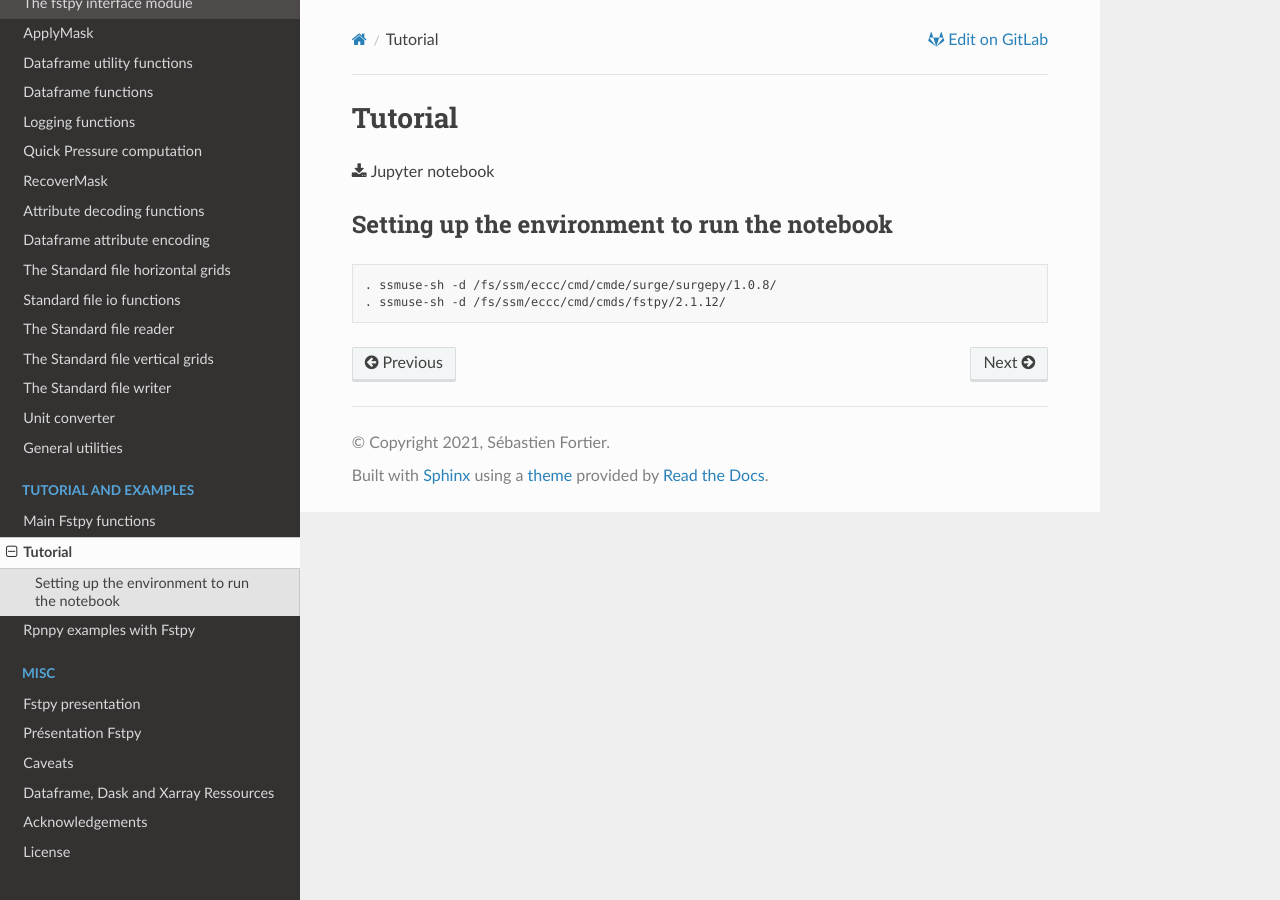
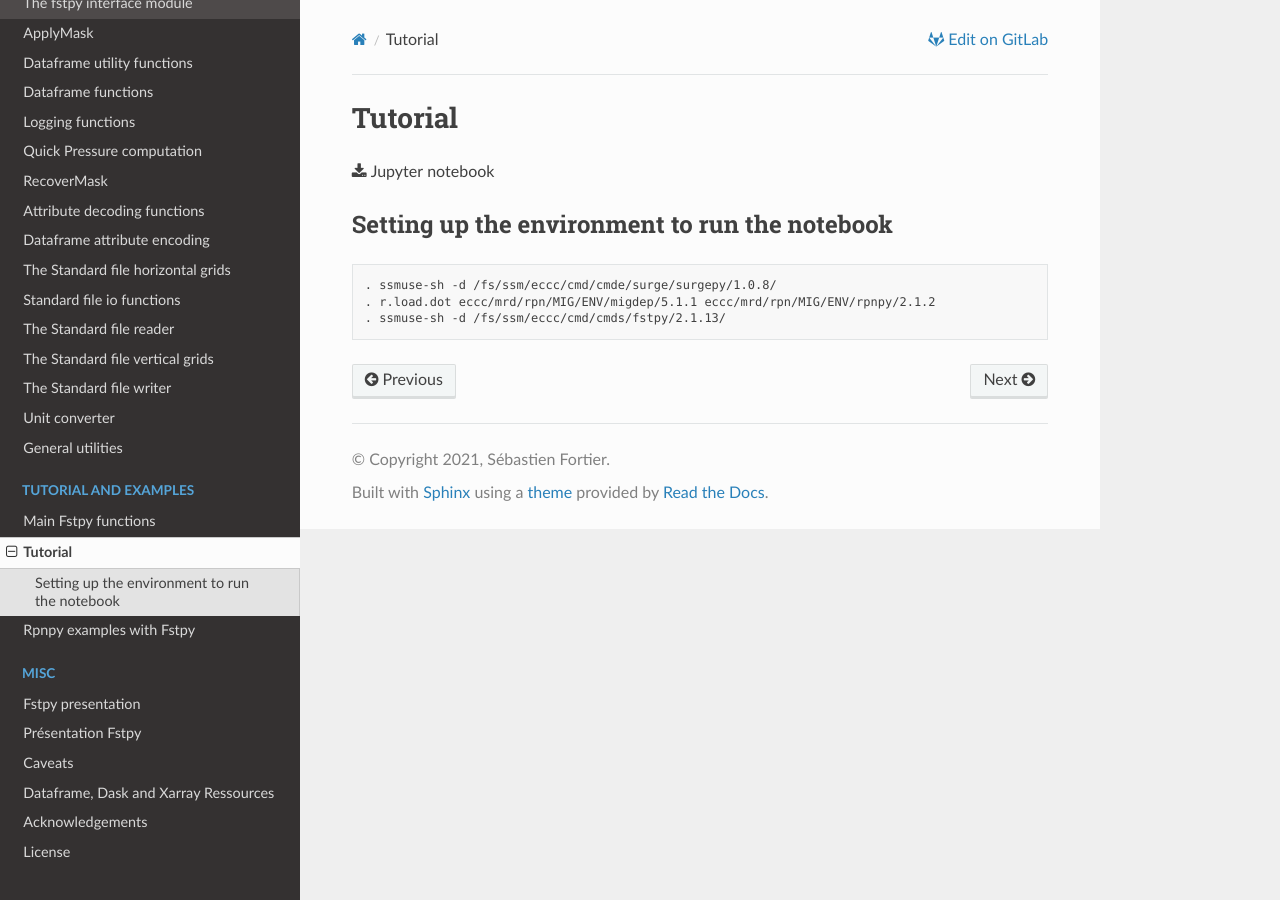
Before and after one commit to sebastiendfortier/fstpy, a Sphinx documentation site: the page built from doc/tutorial.rst, in a window 1280 px wide. Built offline with Sphinx 7.4.7 and the Read the Docs theme 2.0.0, drawn with Linux system fonts in a browser that asks for light colours; pages that are not in the unit, such as notebooks, are missing from menus.

Commit message:
change ci_fstcomp version

```diff
--- a/doc/install.rst
+++ b/doc/install.rst
@@ -5,7 +5,7 @@ Use the ssm package
 
 ::
 
-   . ssmuse-sh -d /fs/ssm/eccc/cmd/cmds/fstpy/2.1.12/
+   . ssmuse-sh -d /fs/ssm/eccc/cmd/cmds/fstpy/2.1.13/
 
 Use the git repository package: at your own risk ;)
 
--- a/doc/main_functions.rst
+++ b/doc/main_functions.rst
@@ -9,7 +9,8 @@ Setting up the environment to run the notebook
 .. code:: bash
 
    . ssmuse-sh -d /fs/ssm/eccc/cmd/cmde/surge/surgepy/1.0.8/
-   . ssmuse-sh -d /fs/ssm/eccc/cmd/cmds/fstpy/2.1.12/
+   . r.load.dot eccc/mrd/rpn/MIG/ENV/migdep/5.1.1 eccc/mrd/rpn/MIG/ENV/rpnpy/2.1.2
+   . ssmuse-sh -d /fs/ssm/eccc/cmd/cmds/fstpy/2.1.13/
 
 
 .. toctree::
--- a/doc/rpnpy_examples.rst
+++ b/doc/rpnpy_examples.rst
@@ -9,7 +9,8 @@ Setting up the environment to run the notebook
 .. code:: bash
 
    . ssmuse-sh -d /fs/ssm/eccc/cmd/cmde/surge/surgepy/1.0.8/
-   . ssmuse-sh -d /fs/ssm/eccc/cmd/cmds/fstpy/2.1.12/
+   . r.load.dot eccc/mrd/rpn/MIG/ENV/migdep/5.1.1 eccc/mrd/rpn/MIG/ENV/rpnpy/2.1.2
+   . ssmuse-sh -d /fs/ssm/eccc/cmd/cmds/fstpy/2.1.13/
 
 
 .. toctree::
--- a/doc/tutorial.rst
+++ b/doc/tutorial.rst
@@ -9,7 +9,8 @@ Setting up the environment to run the notebook
 .. code:: bash
 
    . ssmuse-sh -d /fs/ssm/eccc/cmd/cmde/surge/surgepy/1.0.8/
-   . ssmuse-sh -d /fs/ssm/eccc/cmd/cmds/fstpy/2.1.12/
+   . r.load.dot eccc/mrd/rpn/MIG/ENV/migdep/5.1.1 eccc/mrd/rpn/MIG/ENV/rpnpy/2.1.2
+   . ssmuse-sh -d /fs/ssm/eccc/cmd/cmds/fstpy/2.1.13/
 
 
 .. toctree::
--- a/doc/usage.rst
+++ b/doc/usage.rst
@@ -11,7 +11,7 @@ Use pre-built developpement environment
    # get rmn python library
    . r.load.dot eccc/mrd/rpn/MIG/ENV/migdep/5.1.1 eccc/mrd/rpn/MIG/ENV/rpnpy/2.1.2
    # get fstpy ssm package
-   . ssmuse-sh -d /fs/ssm/eccc/cmd/cmds/fstpy/2.1.12/
+   . ssmuse-sh -d /fs/ssm/eccc/cmd/cmds/fstpy/2.1.13/
 
 Use fstpy
 ~~~~~~~~~
```
Also changed, not shown: README.md (+2 -2 lines), .gitlab-ci.yml, 1 other file.
